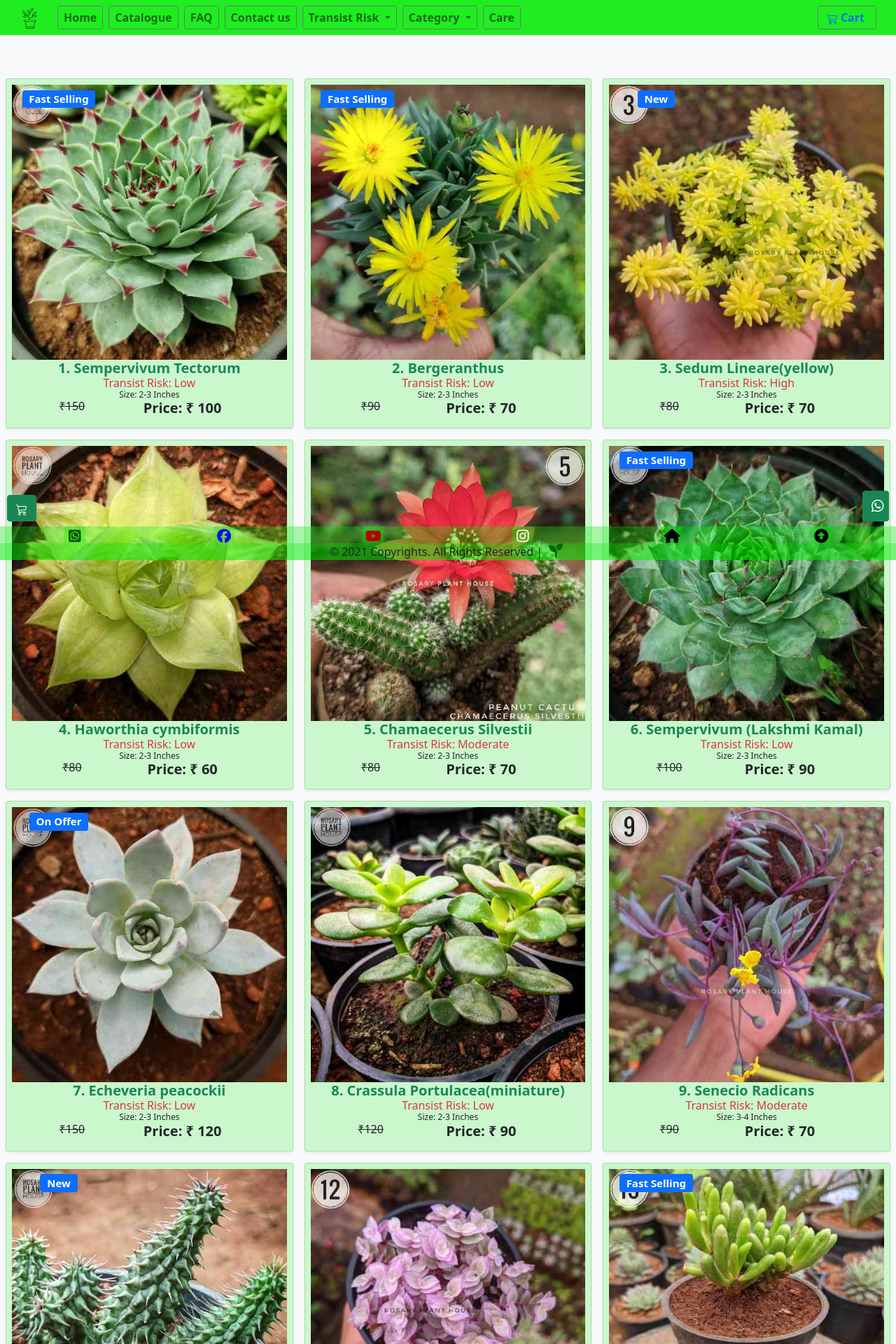
After one commit to sshibinthomass/Rosary-website, a Django app: page /photo in a window 1280 px wide. The commit adds this page. Shown: the top 1920 px of the page at 70% size. Run offline with Django 3.2, Linux system fonts and the light colour scheme; data comes from the database, SQL or seed files in the repository; both versions use the stored data as it was after the commit; some libraries are stand-ins or nearby versions.

Commit message:
photo page

```diff
--- a/store/urls.py
+++ b/store/urls.py
@@ -6,6 +6,7 @@ app_name = 'store'
 
 urlpatterns = [
     path('index', views.index, name='index'),
+    path('photo', views.photo, name='photo'),
     path('faq/', views.faq, name='faq'),
     path('contact/', views.contact, name='contact'),
     path('', views.product_all, name='product_all'),
--- a/store/views.py
+++ b/store/views.py
@@ -146,3 +146,9 @@ def contact(request):
 
 def faq(request):
     return render(request, 'store/faq.html')
+
+def photo(request):
+    products = Product.products
+    products=products.order_by('pid')
+    state=zip(states,stateName)
+    return render(request, 'store/photo.html', {'products': products})
--- a/templates/store/home.html
+++ b/templates/store/home.html
@@ -328,7 +328,7 @@
     </div>
     </div>
 
-      <div class="row row-cols-1 row-cols-sm-2 row-cols-md-5 g-3 destinations_row mt-0">
+      <div class="row row-cols-1 row-cols-sm-2 row-cols-md-3 g-3 destinations_row mt-0">
         {% for product in products %}
 
         <div class="col">
--- /dev/null
+++ b/templates/store/photo.html
@@ -0,0 +1,81 @@
+{% extends "./base.html" %} {% load static %} {% block title %}Catalogue{%endblock %}
+{% load mathfilters %}
+
+{% block content %}
+<main>
+  <div class="album py-5 bg-light">
+    <div class="mx-2 mt-5">
+      <div class="h6 mb-0 text-center">
+
+      <div class="row row-cols-1 row-cols-sm-2 row-cols-md-3 g-3 destinations_row mt-0">
+        {% for product in products %}
+        <div class="col">
+          <div class="card shadow-sm px-2 pt-2 item_grid" style="background-color: rgba(0, 235, 0, 0.185)">
+            <img
+              class="img-fluid"
+              alt="Responsive image"
+              src="{{ product.image.url }}"
+            />
+            {% if product.tag != "None" %}
+            <div class="spec_offer text-center">
+              <h5><span class="badge bg-primary">{{product.tag}}</span></h5>
+            </div>
+            {% endif %}
+            <div class="card-body pt-0  px-0">
+              <p class="card-text text-center pt-0  px-0 m-0 ">
+                <a
+                  class="text-decoration-none text-success h5"
+                  href="{{ product.get_absolute_url }}"
+                  ><strong>{{product.pid}}. {{ product.title }}</strong></a>
+              </p>
+              <p class="card-text text-danger text-center pt-0  px-0 m-0" >Transist Risk: {{product.risk}}</p>
+              <p class="card-text text-center pt-0  px-0 m-0" style="font-size: 12px;">Size: {{product.size}} Inches
+              </p>
+
+              <div class="col">
+                <div class="row px-1">
+                  <div class="col-5 p-0">
+                    <strike>&#8377;{{product.orgprice}}</strike>
+                  </div>
+                  <div class="col-5 text-end p-0"><span class="h5 fw-bold">
+                    <div class="text-center">
+                       Price: &#8377; {{ product.price }}
+                  </span></div>
+                </div>
+                </div>
+              </div>
+            </div>
+          </div>
+        </div>
+
+        {% endfor %}
+      </div>
+    </div>
+    <br>
+    <br>
+</main>
+<script>
+  var fired_button = "none";
+  $("button").click(function () {});
+
+  $(document).on("click", "button", function (e) {
+    var val = this.id + "sel";
+    var qua = document.getElementById(val).value;
+    e.preventDefault();
+    $.ajax({
+      type: "POST",
+      url: '{% url "basket:basket_add" %}',
+      data: {
+        productid: this.id,
+        productqty: qua,
+        csrfmiddlewaretoken: "{{csrf_token}}",
+        action: "post",
+      },
+      success: function (json) {
+        document.getElementById("val").innerHTML = json.qty;
+      },
+      error: function (xhr, errmsg, err) {},
+    });
+  });
+</script>
+{% endblock %}
```
Also changed, not shown: db.sqlite3.
